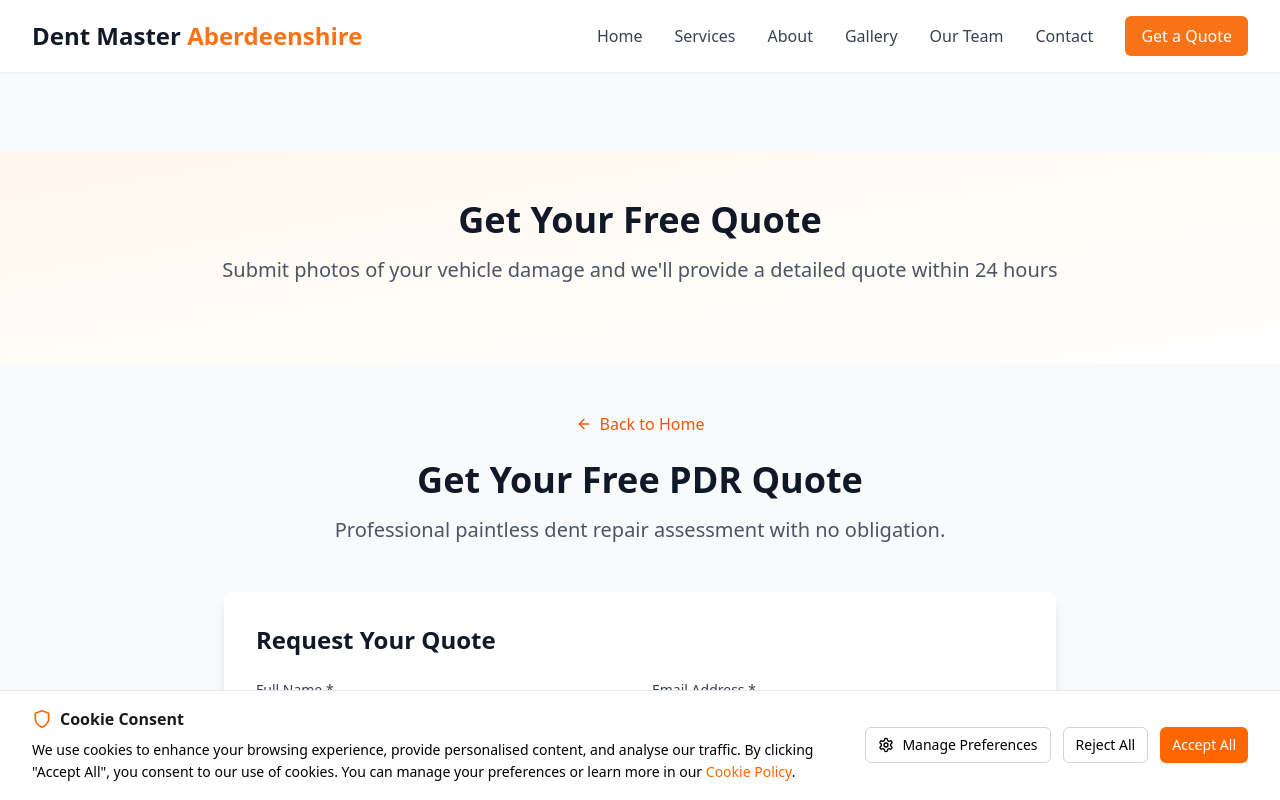
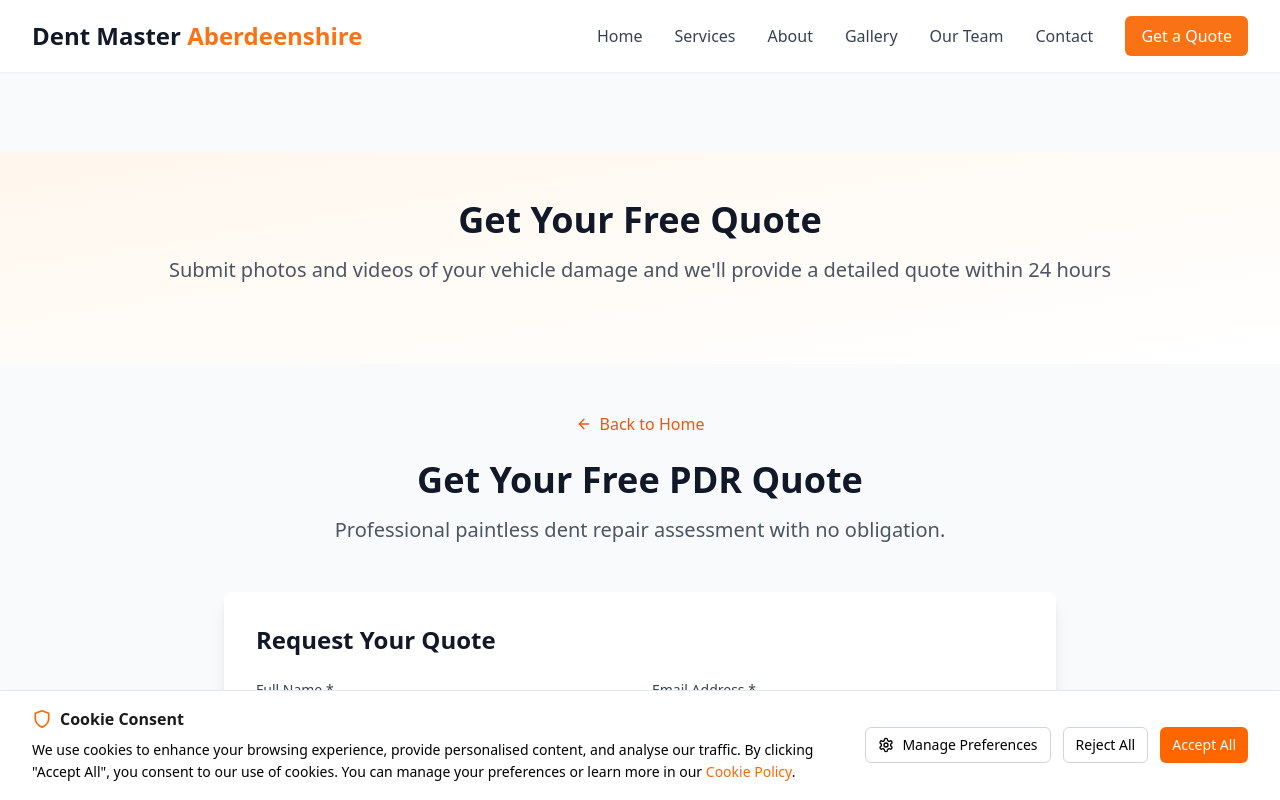
Before and after one commit to dnasilow/PDR_ML, a React (Vite) app: page /contact in a window 1280 px wide. Shown: the top 800 px of the page. Built offline with nearby package versions, Linux system fonts and the light colour scheme.

Commit message:
Update: Change 'Submit photos' to 'Submit photos and videos' on Contact page

```diff
--- a/src/pages/ContactPage.jsx
+++ b/src/pages/ContactPage.jsx
@@ -18,7 +18,7 @@ const ContactPage = () => {
             <div className="text-center mb-8">
               <h1 className="text-4xl font-bold text-gray-900 mb-4">Get Your Free Quote</h1>
               <p className="text-xl text-gray-600">
-                Submit photos of your vehicle damage and we'll provide a detailed quote within 24 hours
+                Submit photos and videos of your vehicle damage and we'll provide a detailed quote within 24 hours
               </p>
             </div>
           </div>
```
